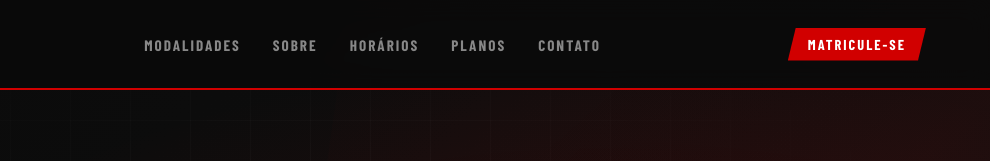
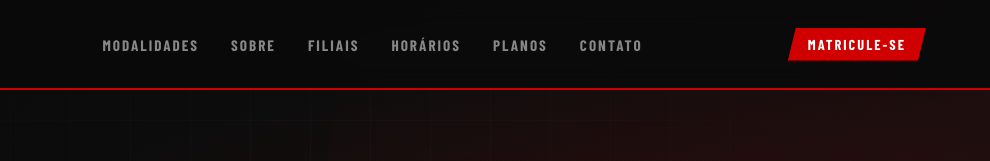
Before and after one commit to aristoteles-aguiar-aadev/site-ct-vieira-brothers, a plain HTML site: page index.html in a window 1280 px wide. Shown: the top 161 px of the page, 290-1280 px from the left. Drawn offline with nearby package versions, Linux system fonts and the light colour scheme; a web font is replaced by a local one.

Commit message:
ajustes-filiais-menu

```diff
--- a/index.html
+++ b/index.html
@@ -69,6 +69,7 @@
     <ul class="nav-links" id="navLinks">
       <li><a href="#modalidades">Modalidades</a></li>
       <li><a href="#sobre">Sobre</a></li>
+      <li><a href="#filiais">Filiais</a></li>
       <li><a href="#horarios">Horários</a></li>
       <li><a href="#planos">Planos</a></li>
       <li><a href="#contato">Contato</a></li>
```
